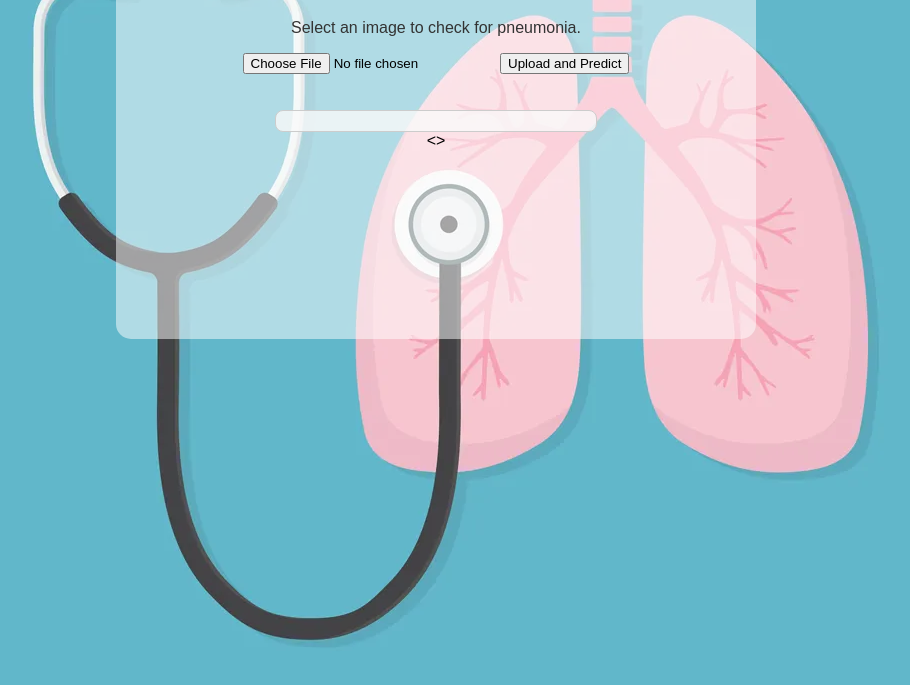
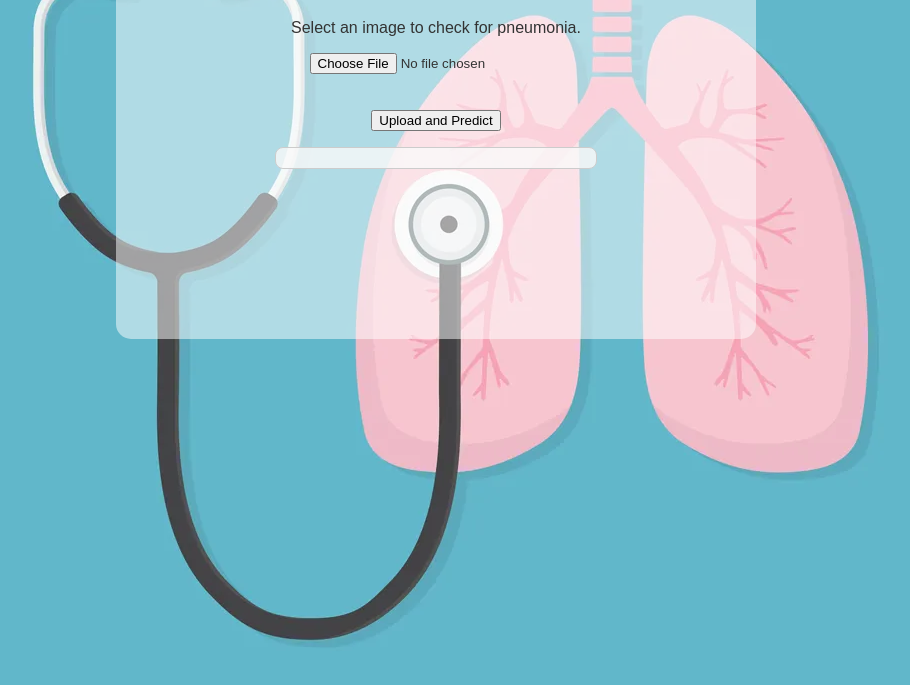
Before and after one commit to shubham15400/Machine_Learning_Framework, a plain HTML site: page index.html in a window 1280 px wide. Shown: the part 89-774 px from the top of the page, without its empty margins (204-1114 px from the left). Drawn offline with Linux system fonts and the light colour scheme.

Commit message:
Update index.html

```diff
--- a/index.html
+++ b/index.html
@@ -38,9 +38,9 @@
     <div style="background: rgb(255, 255, 255, 0.5); width: 50%; height: 50%; border-radius: 15px; position: absolute; text-align: center;">
     <h1>Pneumonia Detection</h1>
     <p>Select an image to check for pneumonia.</p>
-    <input type="file" id="imageInput" accept="image/*">
-    <button onclick="uploadImage()">Upload and Predict</button>
-    <p><div id="result" style="margin: auto;"></div><>
+    <p><input type="file" id="imageInput" accept="image/*"></p>
+    <p><button onclick="uploadImage()">Upload and Predict</button></p>
+    <div id="result" style="margin: auto;"></div>
     </div>
     <script>
         async function uploadImage() {
```
